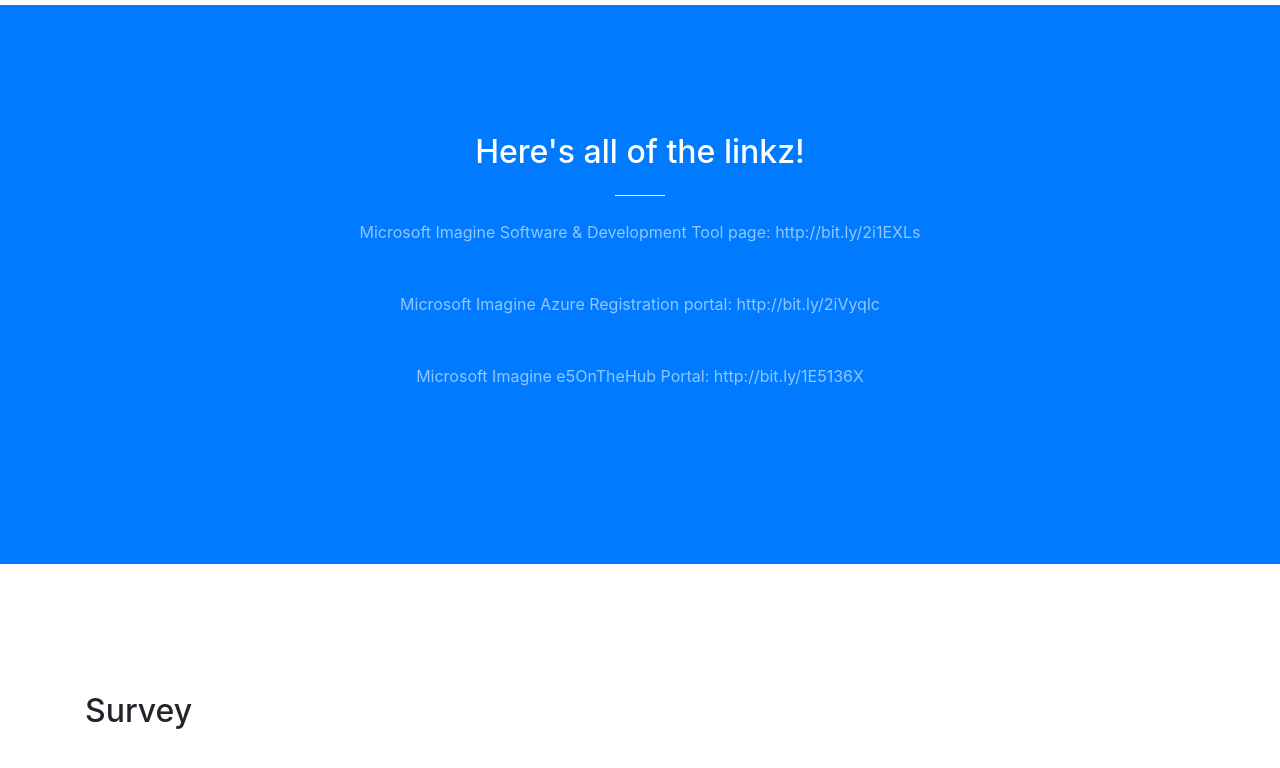
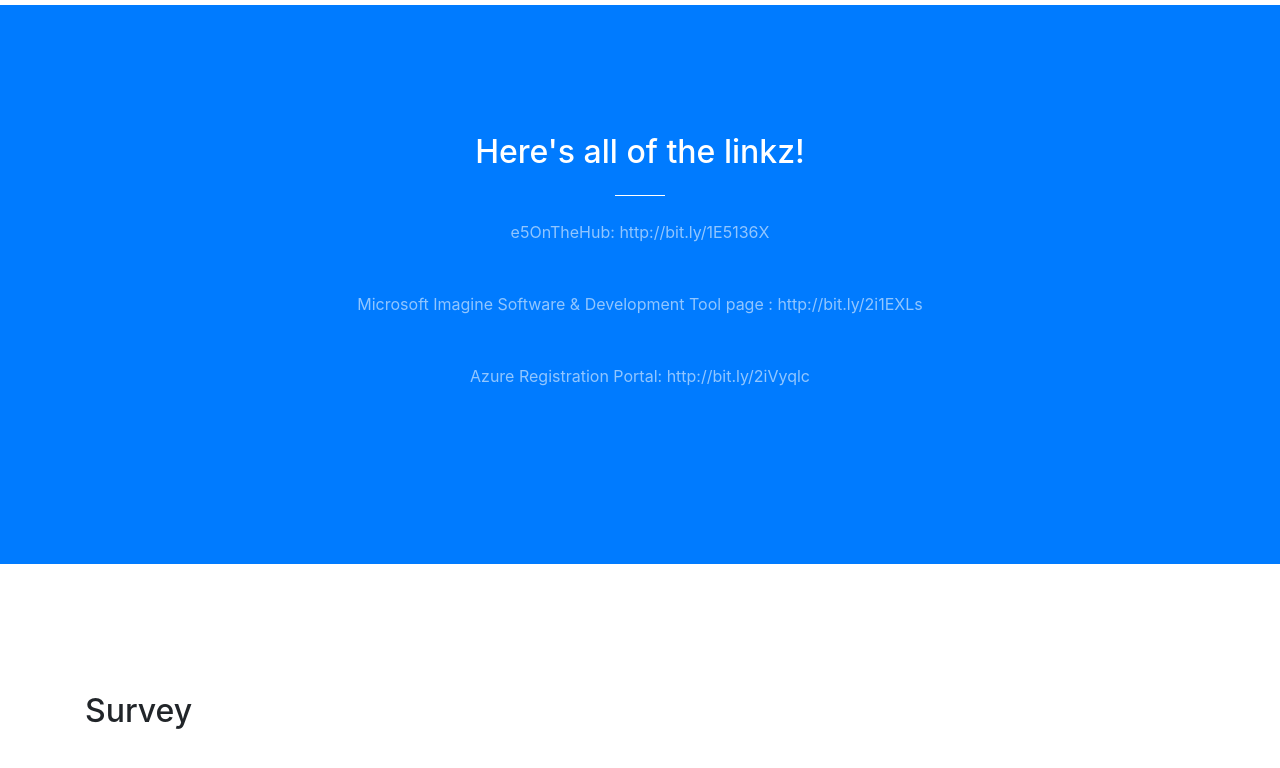
Before and after one commit to soraino/techspark2018, a website with bundled scripts: page index.html in a window 1280 px wide. Shown: the part 795-1563 px from the top of the page. Built offline with nearby package versions, Linux system fonts and the light colour scheme; grey boxes are pictures that could not be loaded.

Commit message:
change link position

```diff
--- a/index.html
+++ b/index.html
@@ -42,7 +42,6 @@
         <ul class="navbar-nav ml-auto">
           <li class="nav-item">
             <a class="nav-link js-scroll-trigger" href="#Links">Dank Linkz</a>
-
           </li>
           <li class="nav-item">
             <a class="nav-link js-scroll-trigger" href="#survey">Survey</a>
@@ -76,16 +75,16 @@
         <div class="col-lg-8 mx-auto text-center">
           <h2 class="section-heading text-white">Here's all of the linkz!</h2>
           <hr class="light my-4">
-          <p class="text-faded mb-5">Microsoft Imagine Software & Development Tool page:
+          <p class="text-faded mb-5">e5OnTheHub:
+            <a target="_blank" href="http://bit.ly/1E5136X" class="text-faded">http://bit.ly/1E5136X</a>
+          </p>
+
+          <p class="text-faded mb-5">Microsoft Imagine Software & Development Tool page :
             <a target="_blank" href="http://bit.ly/2i1EXLs" class="text-faded">http://bit.ly/2i1EXLs</a>
           </p>
 
-          <p class="text-faded mb-5">Microsoft Imagine Azure Registration portal:
-            <a target="_blank" href="http://bit.ly/2i1EXLs" class="text-faded">http://bit.ly/2iVyqlc</a>
-          </p>
-
-          <p class="text-faded mb-5">Microsoft Imagine e5OnTheHub Portal:
-            <a target="_blank" href="http://bit.ly/2i1EXLs" class="text-faded">http://bit.ly/1E5136X</a>
+          <p class="text-faded mb-5">Azure Registration Portal:
+            <a target="_blank" href="http://bit.ly/2iVyqlc" class="text-faded">http://bit.ly/2iVyqlc</a>
           </p>
         </div>
       </div>
```
